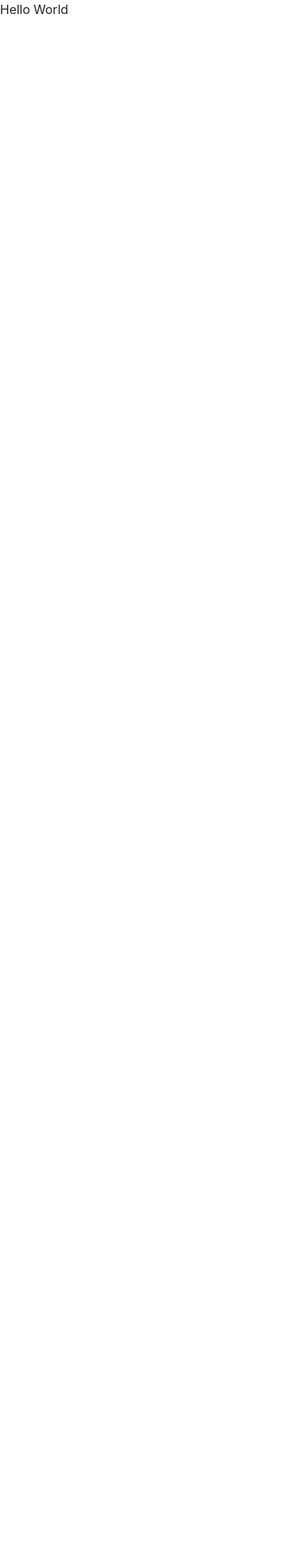
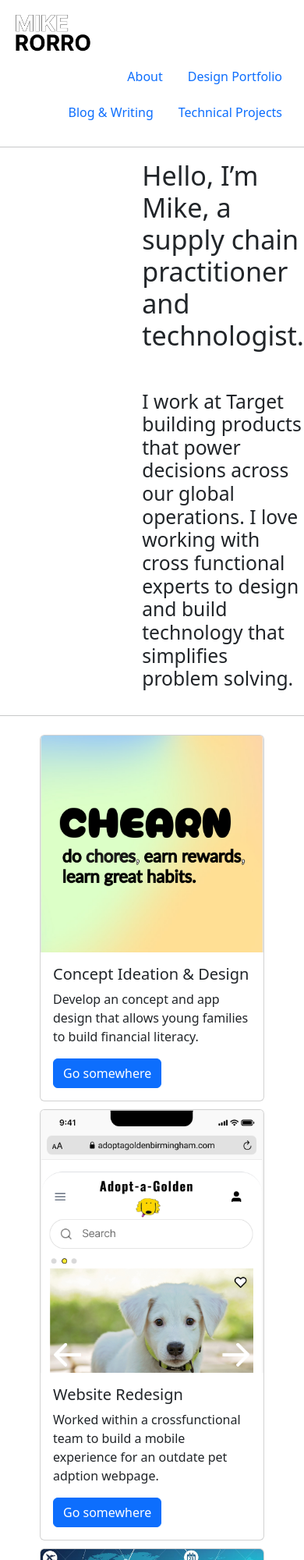
Before and after one commit to michaelrorro/portfolio, a plain HTML site: page index.html in a window 390 px wide. Shown: the top 2000 px of the page at 78% size. Before the commit the page ends 844 px from the top, so only its background shows below. Drawn offline with nearby package versions, Linux system fonts and the light colour scheme.

Commit message:
inital version of webpage using bootstrap

```diff
--- a/index.html
+++ b/index.html
@@ -2,14 +2,117 @@
 <html lang="en">
     <head>
         <meta name="viewport" content="width=device-width, initial-scale=1, shrink-to-fit=no">
-        <link rel="stylesheet"
-              href="https://stackpath.bootstrapcdn.com/bootstrap/4.3.1/css/bootstrap.min.css"
-              integrity="sha384-ggOyR0iXCbMQv3Xipma34MD+dH/1fQ784/j6cY/iJTQUOhcWr7x9JvoRxT2MZw1T"
-              crossorigin="anonymous">
-        <link rel="stylesheet" href="style.css"
+        <link href="https://cdn.jsdelivr.net/npm/bootstrap@5.2.0/dist/css/bootstrap.min.css"
+            rel="stylesheet"
+            integrity="sha384-gH2yIJqKdNHPEq0n4Mqa/HGKIhSkIHeL5AyhkYV8i59U5AR6csBvApHHNl/vI1Bx"
+            crossorigin="anonymous">
+        <link rel="stylesheet" href="style.css">
+        <link rel="stylesheet" href="https://cdnjs.cloudflare.com/ajax/libs/font-awesome/4.7.0/css/font-awesome.min.css">
+        <title></title>
     </head>
 
     <body>
-        Hello World
+        <nav class="navbar navbar-expand-lg bg-white">
+            <div class="container-fluid">
+                <a class="navbar-brand" href="#">
+                    <img src="assets/Logo.png" alt="Mike Rorro Logo" height="60"
+                </a>
+                <ul class="nav justify-content-end">
+                    <li class="nav-item">
+                        <a class="nav-link" href="#"></a>
+                    </li>
+                    <li class="nav-item ">
+                        <a class="nav-link" href="#">About</a>
+                    </li>
+                    <li class="nav-item">
+                        <a class="nav-link" href="#">Design Portfolio</a>
+                    </li>
+                    <li class="nav-item">
+                        <a class="nav-link" href="#">Blog & Writing</a>
+                    </li>
+                    <li class="nav-item">
+                        <a class="nav-link" href="#">Technical Projects</a>
+                    </li>
+                </ul>
+            </div>
+        </nav>
+        <hr>
+
+        <div class="jumbotron">
+            <div class="row" align-items-end>
+                <div class="col">
+                </div>
+                <div class="col">
+                    <h1 class="display-4">Hello, I’m Mike, a supply chain practitioner and technologist.<br/><br/>
+                    </h1>
+                    <h2>
+                        I work at Target building products that power decisions across our global operations.
+                        I love working with cross functional experts to design and build technology that simplifies problem solving.
+                    </h2>
+
+                </div>
+            </div>
+            <hr class="my-4">
+          </div>
+
+        <div class="row" justify-content-center>
+
+            <div class="col">
+                <div class="card" style="width: 18rem;">
+                    <img src="assets/chernthumb1.png" class="card-img-top" alt="...">
+                    <div class="card-body">
+                      <h5 class="card-title">Concept Ideation & Design</h5>
+                      <p class="card-text">Develop an concept and app design that allows young families to build financial literacy.</p>
+                      <a href="#" class="btn btn-primary">Go somewhere</a>
+                    </div>
+                  </div>
+            </div>
+
+            <div class="col">
+                <div class="card" style="width: 18rem;">
+                    <img src="assets/AdoptGoldenThumb1.png" class="card-img-top" alt="...">
+                    <div class="card-body">
+                      <h5 class="card-title">Website Redesign</h5>
+                      <p class="card-text">Worked within a crossfunctional team to build a mobile experience for an outdate pet adption webpage.</p>
+                      <a href="#" class="btn btn-primary">Go somewhere</a>
+                    </div>
+                  </div>
+            </div>
+
+            <div class="col">
+                <div class="card" style="width: 18rem;">
+                    <img src="assets/scthumb1.png" class="card-img-top" alt="...">
+                    <div class="card-body">
+                      <h5 class="card-title">Supply Chain Project</h5>
+                      <p class="card-text">Holding space for supply chain projects.</p>
+                      <a href="#" class="btn btn-primary">Go somewhere</a>
+                    </div>
+                  </div>
+            </div>
+        </div>
+
+        <footer class="bg-dark text-center text-white">
+            <div class="container p-4">
+                <section class="mb-4">
+                    <!-- Instagram -->
+                    <a class="btn btn-outline-light btn-floating m-1" href="#!" role="button"
+                      ><i class="fa fa-instagram"></i
+                    ></a>
+                    <!-- Linkedin -->
+                    <a class="btn btn-outline-light btn-floating m-1" href="#!" role="button"
+                      ><i class="fa fa-linkedin"></i
+                    ></a>
+                    <!-- Github -->
+                    <a class="btn btn-outline-light btn-floating m-1" href="#!" role="button"
+                      ><i class="fa fa-github"></i
+                    ></a>
+                  </section>
+            </div>
+
+        </footer>
+
+        <script src="https://cdn.jsdelivr.net/npm/bootstrap@5.2.0/dist/js/bootstrap.bundle.min.js"
+                integrity="sha384-A3rJD856KowSb7dwlZdYEkO39Gagi7vIsF0jrRAoQmDKKtQBHUuLZ9AsSv4jD4Xa"
+                crossorigin="anonymous"></script>
     </body>
 </html>
--- a/style.css
+++ b/style.css
@@ -0,0 +1,5 @@
+.card {
+    margin: 0 auto; /* Added */
+    float: none; /* Added */
+    margin-bottom: 10px; /* Added */
+}
```
Also changed, not shown: assets/AdoptGoldenThumb1.png (added), assets/Logo.png (added), assets/chernthumb1.png (added), assets/scthumb1.png (added), 1 other file.
